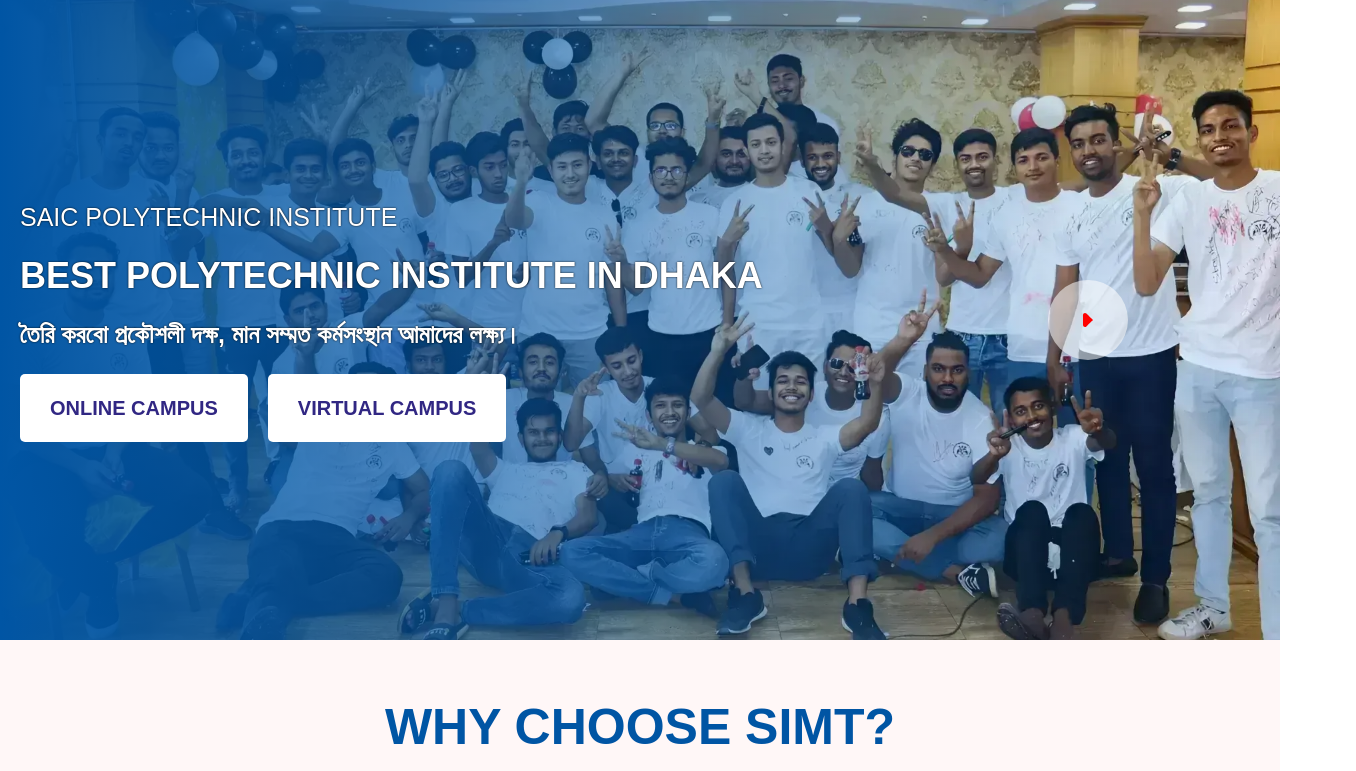
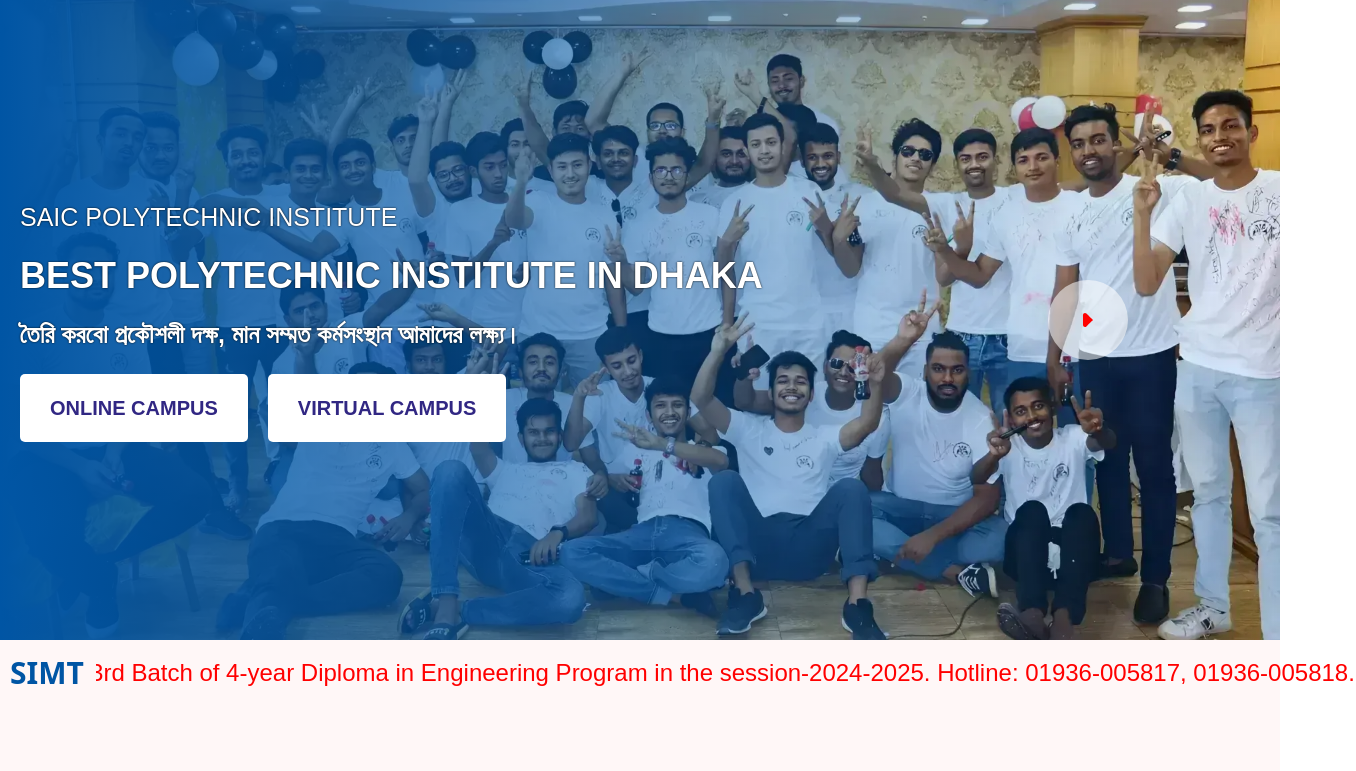
Before and after one commit to rockydey077/education-project, a Next.js app: page / in a window 1280 px wide. Shown: the top 771 px of the page, 1356 px wide, since content can reach past the window. Built offline with nearby package versions, Linux system fonts and the light colour scheme.

Commit message:
latest news design complete

```diff
--- a/package.json
+++ b/package.json
@@ -12,7 +12,9 @@
     "next": "14.2.6",
     "react": "^18",
     "react-dom": "^18",
-    "react-icons": "^5.3.0"
+    "react-fast-marquee": "^1.6.5",
+    "react-icons": "^5.3.0",
+    "swiper": "^11.1.10"
   },
   "devDependencies": {
     "eslint": "^8",
--- a/src/app/page.js
+++ b/src/app/page.js
@@ -1,10 +1,12 @@
 import Banner from "@/components/HomeComponents/Banner";
 import ChooseUs from "@/components/HomeComponents/ChooseUs";
+import LatestNews from "@/components/HomeComponents/LatestNews";
 
 export default function Home() {
   return (
     <main className="bg-[#FFF7F7]">
       <Banner />
+      <LatestNews />
       <ChooseUs />
     </main>
   );
--- /dev/null
+++ b/src/components/HomeComponents/LatestNews.jsx
@@ -0,0 +1,27 @@
+import Marquee from "react-fast-marquee";
+
+const LatestNews = () => {
+  return (
+    <div className="max-w-[1360px] mx-auto p-[10px] flex items-center gap-3">
+      <div className="text-[#0055A4] uppercase text-[30px] font-semibold">
+        SIMT
+      </div>
+      <div className="text-[#ff0000] text-2xl rubik font-medium">
+        <Marquee className="max-w-[265px] lg:max-w-[1260px]">
+          <p className="whitespace-nowrap">
+            Admission Going on into 23rd Batch of 4-year Diploma in Engineering
+            Program in the session-2024-2025. Hotline: 01936-005817,
+            01936-005818...&nbsp;
+          </p>
+          <p className="whitespace-nowrap">
+            Admission Going on into 23rd Batch of 4-year Diploma in Engineering
+            Program in the session-2024-2025. Hotline: 01936-005817,
+            01936-005818...&nbsp;
+          </p>
+        </Marquee>
+      </div>
+    </div>
+  );
+};
+
+export default LatestNews;
```
Also changed, not shown: 1 other file (tests, documents, lock files or other folders).
